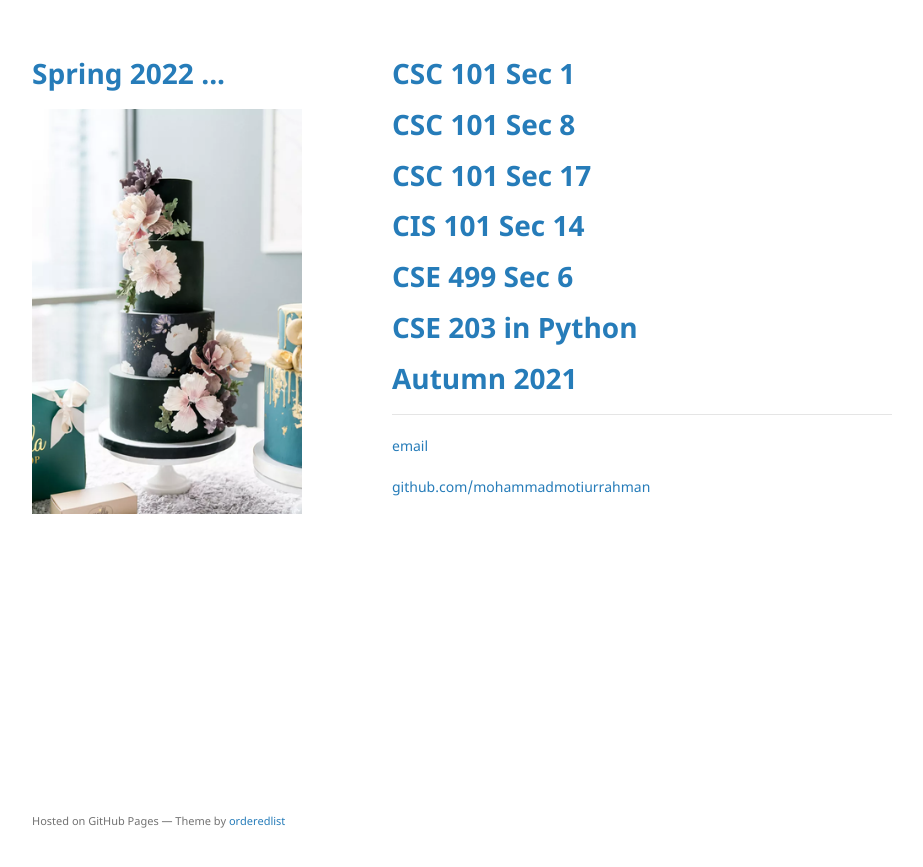
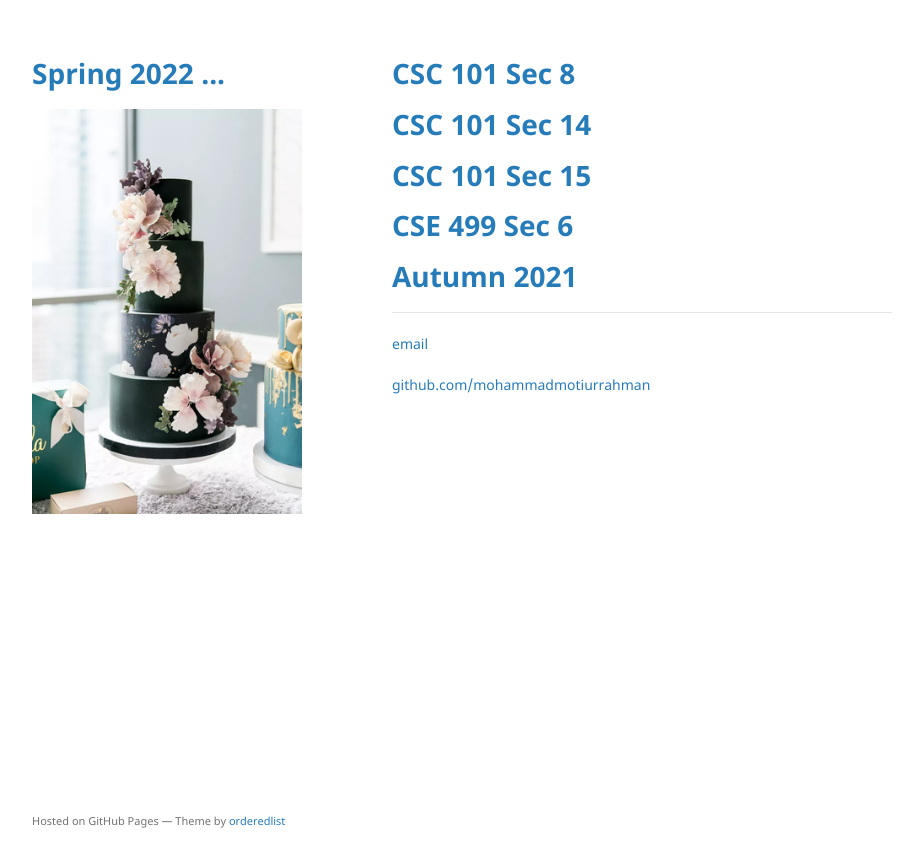
Before and after one commit to mohammadmotiurrahman/mohammadmotiurrahman.github.io, a Jekyll site: the page built from index.md, in a window 1280 px wide. Shown: the top 867 px of the page, without its empty margins (178-1101 px from the left). Built offline with Jekyll 4.4.1, drawn with Linux system fonts in a browser that asks for light colours; our own code applies the rules of GitHub Pages for plain Markdown files.

Commit message:
Update index.md

```diff
--- a/index.md
+++ b/index.md
@@ -1,10 +1,8 @@
-# [CSC 101 Sec 1](https://mohammadmotiurrahman.github.io/csc101_1)
 # [CSC 101 Sec 8](https://mohammadmotiurrahman.github.io/csc101_8)
-# [CSC 101 Sec 17](https://mohammadmotiurrahman.github.io/csc101_17)
-# [CIS 101 Sec 14](https://mohammadmotiurrahman.github.io/cis101_14)
+# [CSC 101 Sec 14](https://mohammadmotiurrahman.github.io/csc101_14)
+# [CSC 101 Sec 15](https://mohammadmotiurrahman.github.io/csc101_15)
 # [CSE 499 Sec 6](https://mohammadmotiurrahman.github.io/CSE499)
-# [CSE 203 in Python](https://mohammadmotiurrahman.github.io/cse203py)
-# [Autumn 2021](https://mohammadmotiurrahman.github.io/autumn2021)
+# [Autumn 2021](https://mohammadmotiurrahman.github.io/spring2022)
 
 * * *
 
```
